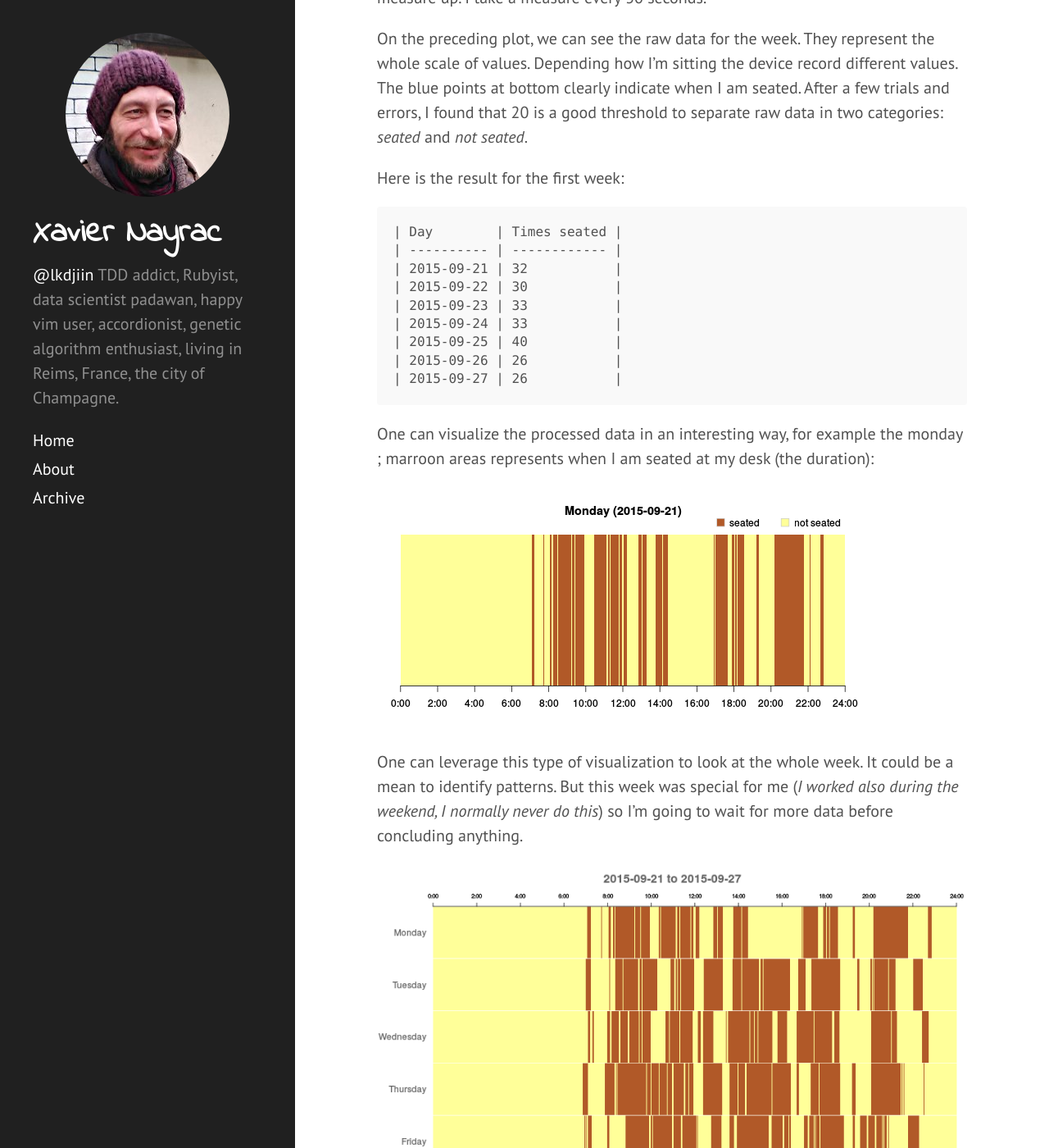
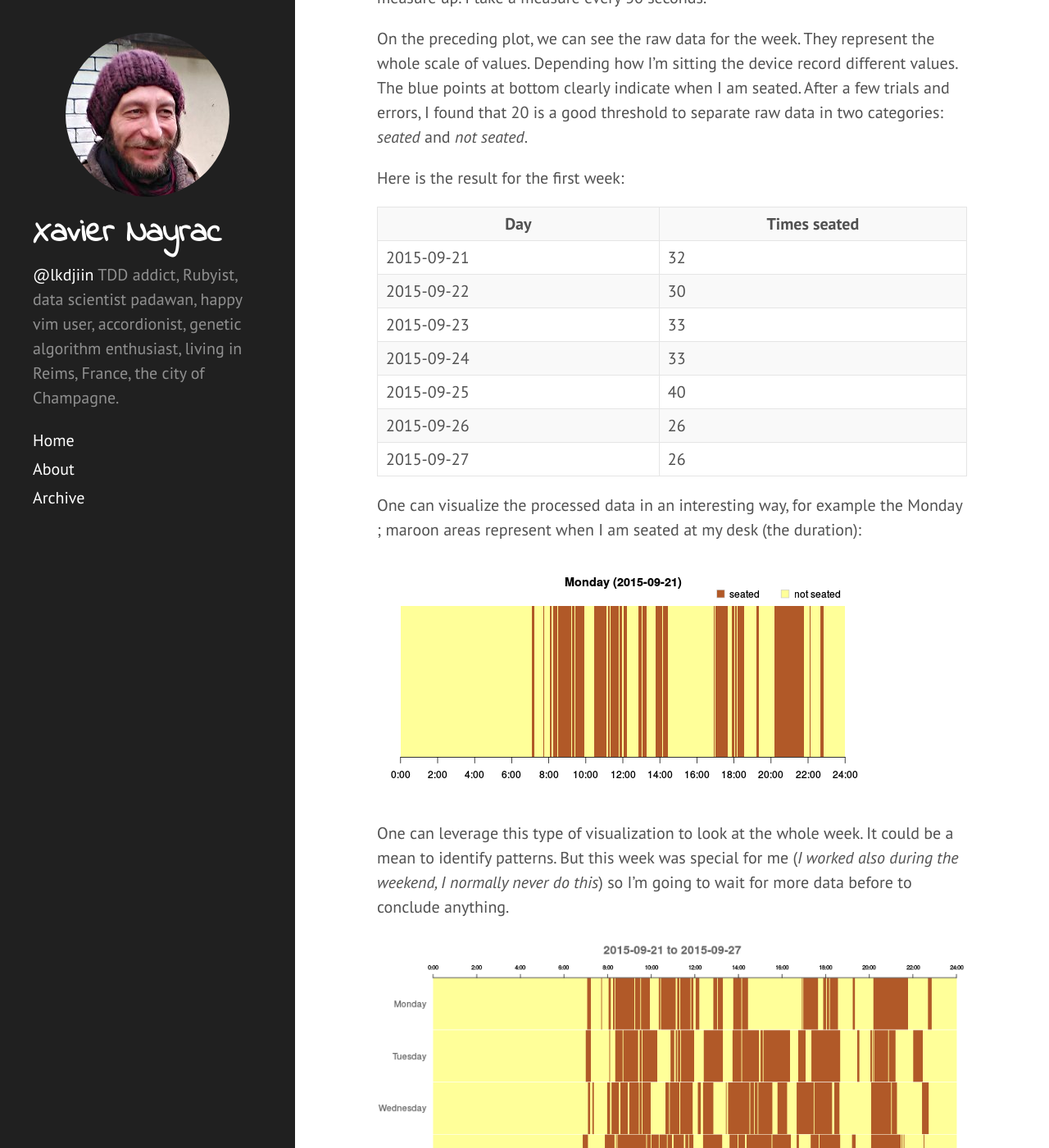
Before and after one commit to lkdjiin/xavier, a Jekyll site: the page built from src/_posts/2015-10-06-how-many-times-a-day-do-i-sit-down-at-my-desk.md, in a window 1280 px wide and 1400 px high, scrolled down 1118 px. Shown: the whole window at 82% size. Built offline with Jekyll 4.4.1, drawn with Linux system fonts in a browser that asks for light colours; Markdown is read by kramdown in place of the engine named in the settings; comment, search, counter and statistics services are not loaded; some of the changed text lies outside the part shown.

Commit message:
'Sit down first week'

```diff
--- a/src/_posts/2015-10-06-how-many-times-a-day-do-i-sit-down-at-my-desk.md
+++ b/src/_posts/2015-10-06-how-many-times-a-day-do-i-sit-down-at-my-desk.md
@@ -29,26 +29,29 @@ raw data in two categories: *seated* and *not seated*.
 
 Here is the result for the first week:
 
-
-    | Day        | Times seated |
-    | ---------- | ------------ |
-    | 2015-09-21 | 32           |
-    | 2015-09-22 | 30           |
-    | 2015-09-23 | 33           |
-    | 2015-09-24 | 33           |
-    | 2015-09-25 | 40           |
-    | 2015-09-26 | 26           |
-    | 2015-09-27 | 26           |
+<table>
+<tr>
+  <th>Day</th>
+  <th>Times seated</th>
+</tr>
+<tr><td>2015-09-21</td><td>32</td></tr>
+<tr><td>2015-09-22</td><td>30</td></tr>
+<tr><td>2015-09-23</td><td>33</td></tr>
+<tr><td>2015-09-24</td><td>33</td></tr>
+<tr><td>2015-09-25</td><td>40</td></tr>
+<tr><td>2015-09-26</td><td>26</td></tr>
+<tr><td>2015-09-27</td><td>26</td></tr>
+</table>
 
 One can visualize the processed data in an interesting way, for example the
-monday ; marroon areas represents when I am seated at my desk (the duration):
+Monday ; maroon areas represent when I am seated at my desk (the duration):
 
 <img src="{{site.baseurl}}/public/images/visualize-day.png" class="" />
 
 One can leverage this type of visualization to look at the whole week.
 It could be a mean to identify patterns. But this week was special for me
 (*I worked also during the weekend, I normally never do this*) so I'm going to
-wait for more data before concluding anything.
+wait for more data before to conclude anything.
 
 <img src="{{site.baseurl}}/public/images/visualize-week.png" class="" />
 
```
Also changed, not shown: other parts of src/_posts/2015-10-06-how-many-times-a-day-do-i-sit-down-at-my-desk.md (+2 -2 lines).
